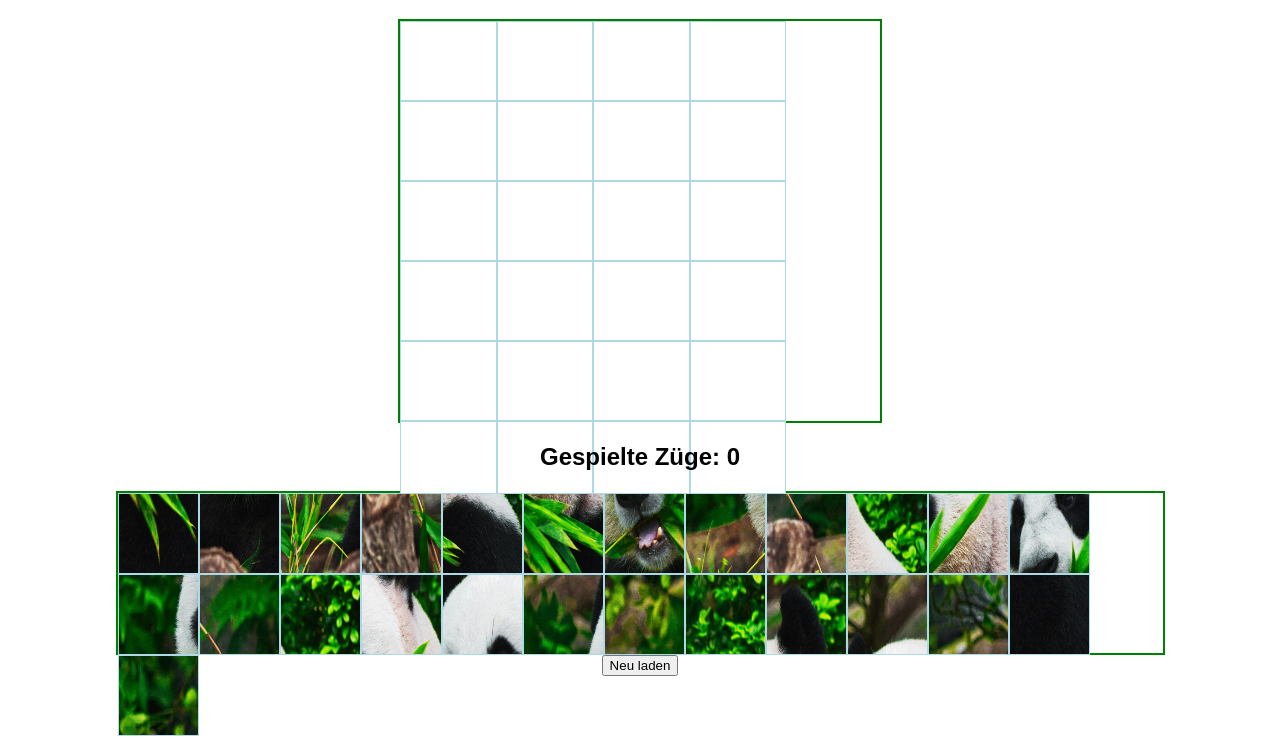
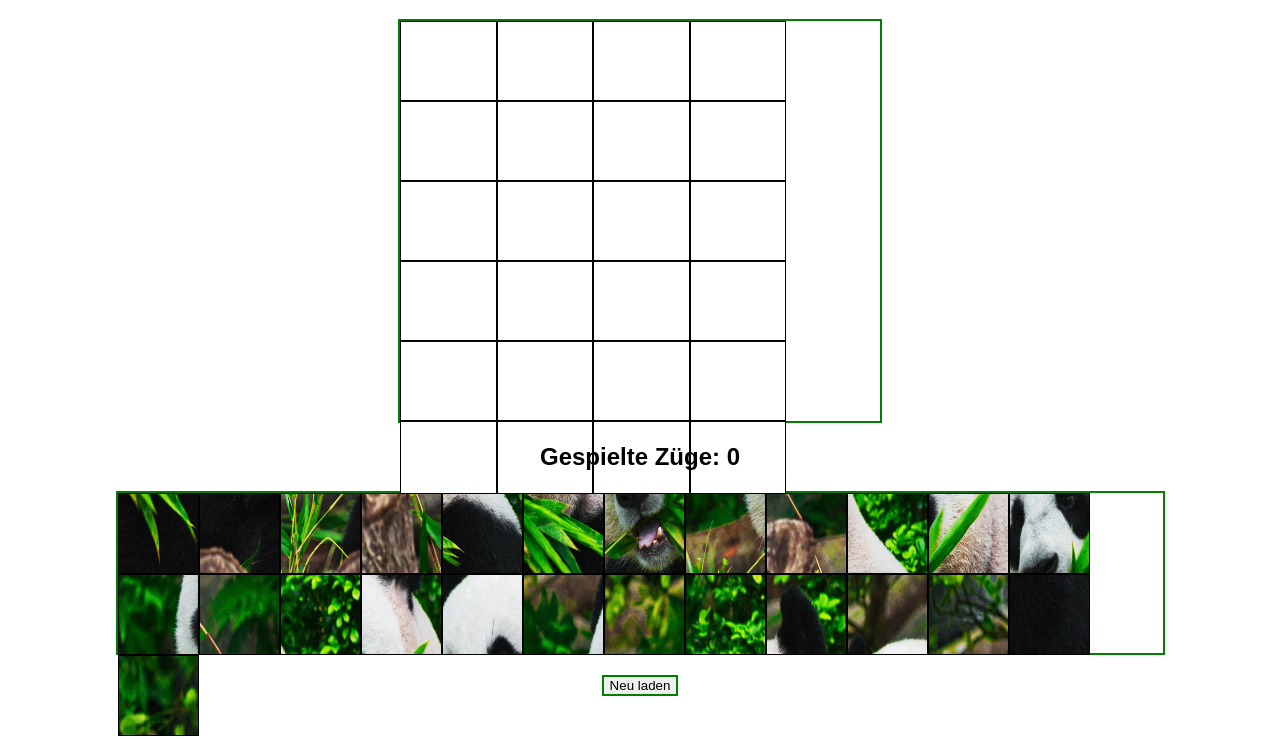
Before and after one commit to AxelH97/Abschlussprojekt-JavaScript-Puzzle, a plain HTML site: page index.html in a window 1280 px wide. Shown: the part 61-800 px from the top of the page. Drawn offline with Linux system fonts and the light colour scheme.

Commit message:
realoadButton gestylt

```diff
--- a/index.css
+++ b/index.css
@@ -16,7 +16,7 @@ body {
 #board img {
   width: 94.6px;
   height: 78px;
-  border: 0.5px solid lightblue;
+  border: 0.5px solid black;
 }
 
 #pieces {
@@ -32,5 +32,10 @@ body {
 #pieces img {
   width: 79px;
   height: 79px;
-  border: 0.5px solid lightblue;
+  border: 0.5px solid black;
 }
+
+#reloadButton {
+  margin-top: 20px;
+  border: 2px solid green;
+}
```
